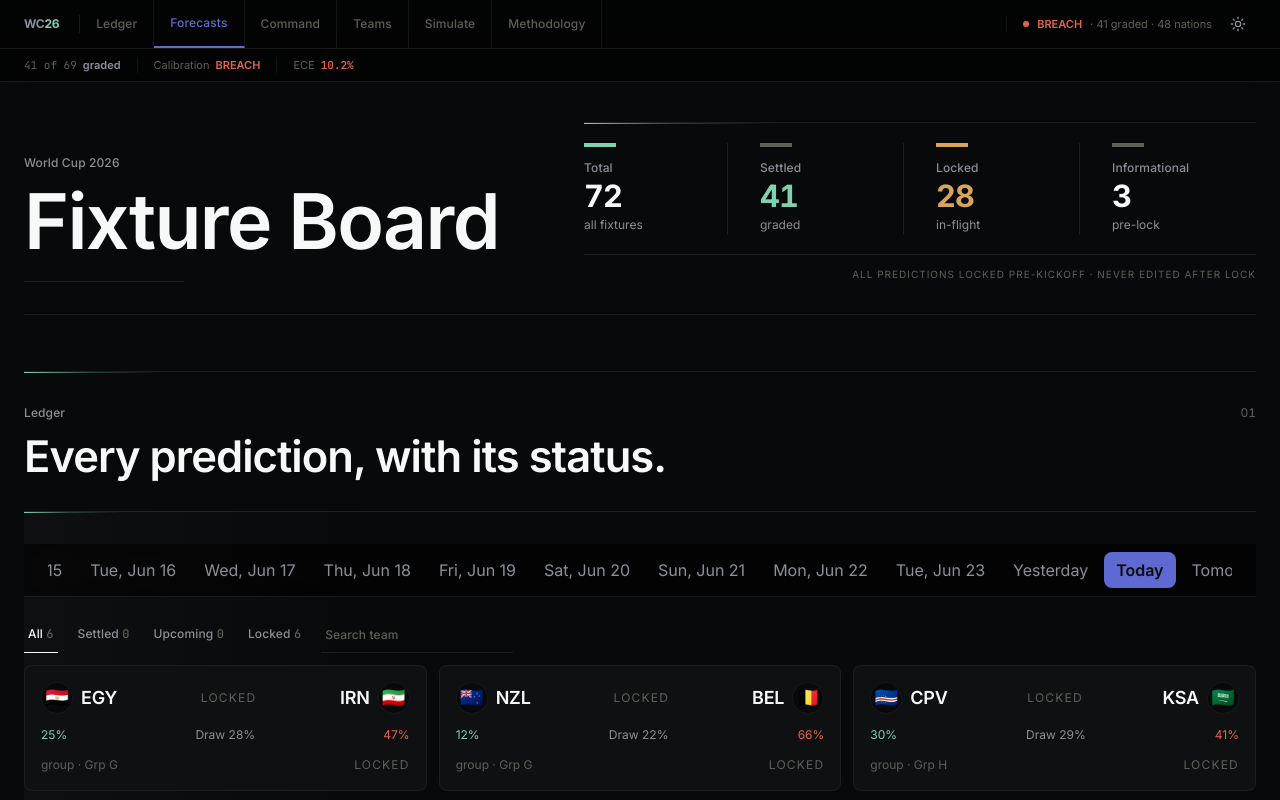
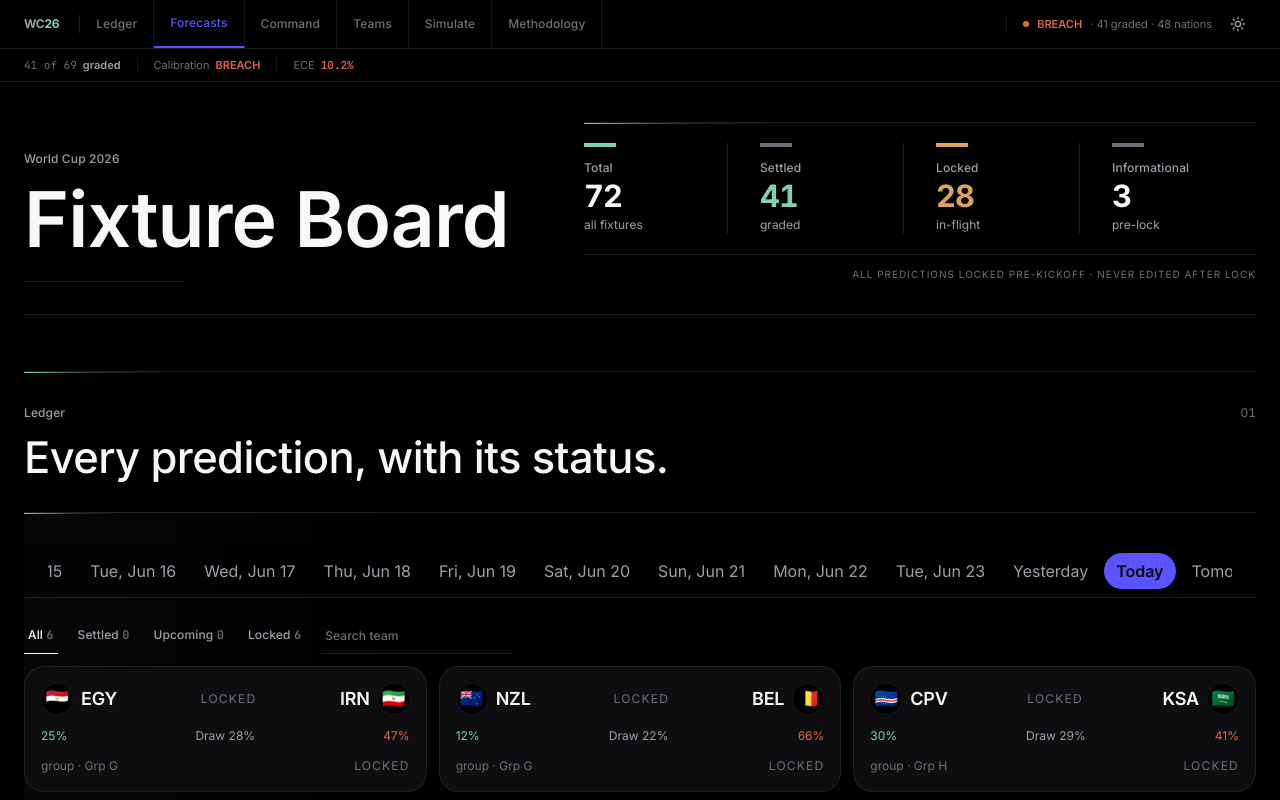
Before and after one commit to Sanjaayyy7/wc26-matchday-briefing, a Next.js app: page /matches in a window 1280 px wide. Shown: the top 800 px of the page. Built offline with nearby package versions, Linux system fonts and the light colour scheme.

Commit message:
feat(design): Codex token foundation — true-black canvas, violet accent, gradient utilities

```diff
--- a/app/globals.css
+++ b/app/globals.css
@@ -77,7 +77,7 @@
   --radius-2xl: 1.75rem;
   --radius-3xl: 2rem;
   --radius-4xl: 2.5rem;
-  --radius-card: 0.5rem;
+  --radius-card: 1.25rem;
   --radius-pill: 9999px;
   --blur-glass: 20px;
   --shadow-pop: 0 8px 40px rgba(0,0,0,.5);
@@ -145,7 +145,7 @@
   --secondary-foreground: var(--ink);
   --muted: var(--neutral-fill);
   --muted-foreground: var(--ink-muted);
-  --accent: #5e6ad2;
+  --accent: #5b53ff;
   --accent-foreground: #ffffff;
   --destructive: var(--down);
   --border: var(--hairline);
@@ -173,19 +173,27 @@
      content containers (surface/elevated are transparent); only faint hover
      washes + hairlines define structure. */
   --void: #000000;
-  --canvas: #08090a;
-  --surface: #0f1011;
+  --canvas: #000000;        /* Codex mid-sections are true black */
+  --surface: #0e0e10;
   --panel: rgba(255, 255, 255, 0.028);
   --panel-strong: rgba(255, 255, 255, 0.05);
   --rail: rgba(0, 0, 0, 0.6);
   --elevated: transparent;
   --ink: #f7f8f8;
-  --ink-muted: #8a8f98;
-  --ink-faint: #5f5f59;
-  --hairline: rgba(255,255,255,.06);
-  --line: rgba(255,255,255,.09);
+  --ink-muted: #9aa0aa;
+  --ink-faint: #6b6f78;
+  --hairline: rgba(255,255,255,.08);
+  --line: rgba(255,255,255,.12);
   --tint: #f4f4ef;
-  --accent-bright: #8fa6ff;
+  --accent-bright: #8f8bff;
+  /* Codex cinematic gradients (bookend) — sampled from the reference shots. */
+  --gradient-hero:
+    radial-gradient(90% 80% at 28% 8%, rgba(150,156,224,.55) 0%, transparent 42%),
+    linear-gradient(135deg, #2c2d86 0%, #1b1c4f 28%, #0a0a1f 58%, #000 100%);
+  --gradient-cta:
+    linear-gradient(100deg, #0a0a1f 0%, #2c2d86 42%, #4b4bf0 74%, #6f6dff 100%);
+  --gradient-frame:
+    linear-gradient(135deg, #5b53ff 0%, #7b78ff 50%, #4b4bf0 100%);
   /* Aurora language — desaturated sage-jade signal, muted clay-red breach,
      muted gold for the "close" tier. Never neon. */
   --up: #7fd1b0;
@@ -230,7 +238,7 @@
   --secondary-foreground: var(--ink);
   --muted: var(--neutral-fill);
   --muted-foreground: var(--ink-muted);
-  --accent: #5e6ad2;
+  --accent: #5b53ff;
   --accent-foreground: #0b0b0c;
   --destructive: var(--down);
   --border: var(--hairline);
@@ -294,16 +302,16 @@
 @utility text-hero {
   font-family: var(--font-display);
   font-size: clamp(2.75rem, 6vw, 6.5rem); /* S1 — 44 → 104 */
-  font-weight: 560;
-  letter-spacing: -0.022em;
-  line-height: 1.0;
+  font-weight: 520;            /* Codex display is lighter / opener than Linear */
+  letter-spacing: -0.012em;
+  line-height: 1.05;
 }
 @utility text-display {
   font-family: var(--font-display);
   font-size: clamp(1.875rem, 3.4vw, 3.5rem); /* S2 — 30 → 56 (section titles) */
-  font-weight: 510;
-  letter-spacing: -0.022em;
-  line-height: 1.04;
+  font-weight: 460;
+  letter-spacing: -0.014em;
+  line-height: 1.06;
 }
 @utility text-title {
   font-family: var(--font-display);
@@ -524,6 +532,33 @@
   mask-image: radial-gradient(ellipse 80% 60% at 50% 0%, black 30%, transparent 70%);
 }
 
+/* ── CODEX CINEMATIC LAYER ────────────────────────────────────────────────
+   Bookend gradient bands (hero + closing CTA) and the device-frame motif. */
+@utility gradient-hero {
+  background: var(--gradient-hero);
+}
+@utility gradient-cta {
+  background: var(--gradient-cta);
+}
+/* Codex device-frame: a panel floats inside a violet gradient bezel. */
+@utility showcase-frame {
+  position: relative;
+  border-radius: 1.5rem;
+  padding: 1px;
+  background: var(--gradient-frame);
+  box-shadow: var(--shadow-pop);
+}
+@utility showcase-frame-inner {
+  border-radius: calc(1.5rem - 1px);
+  background: var(--surface);
+  overflow: hidden;
+}
+/* Break a section out of the centered max-width container to viewport width. */
+@utility full-bleed {
+  width: 100vw;
+  margin-left: calc(50% - 50vw);
+}
+
 @utility signal-sheen {
   background:
     linear-gradient(115deg, color-mix(in oklab, var(--signal-1) 8%, transparent), transparent 34%),
```
